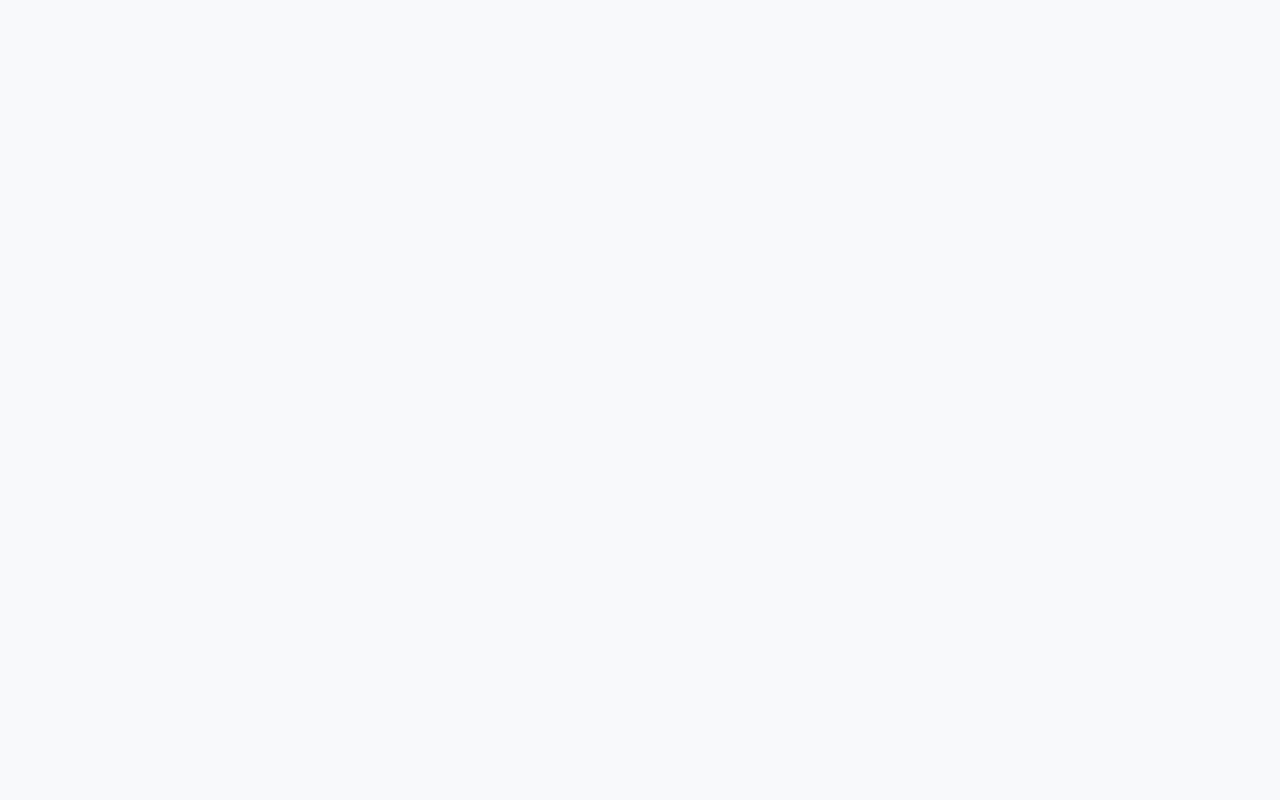
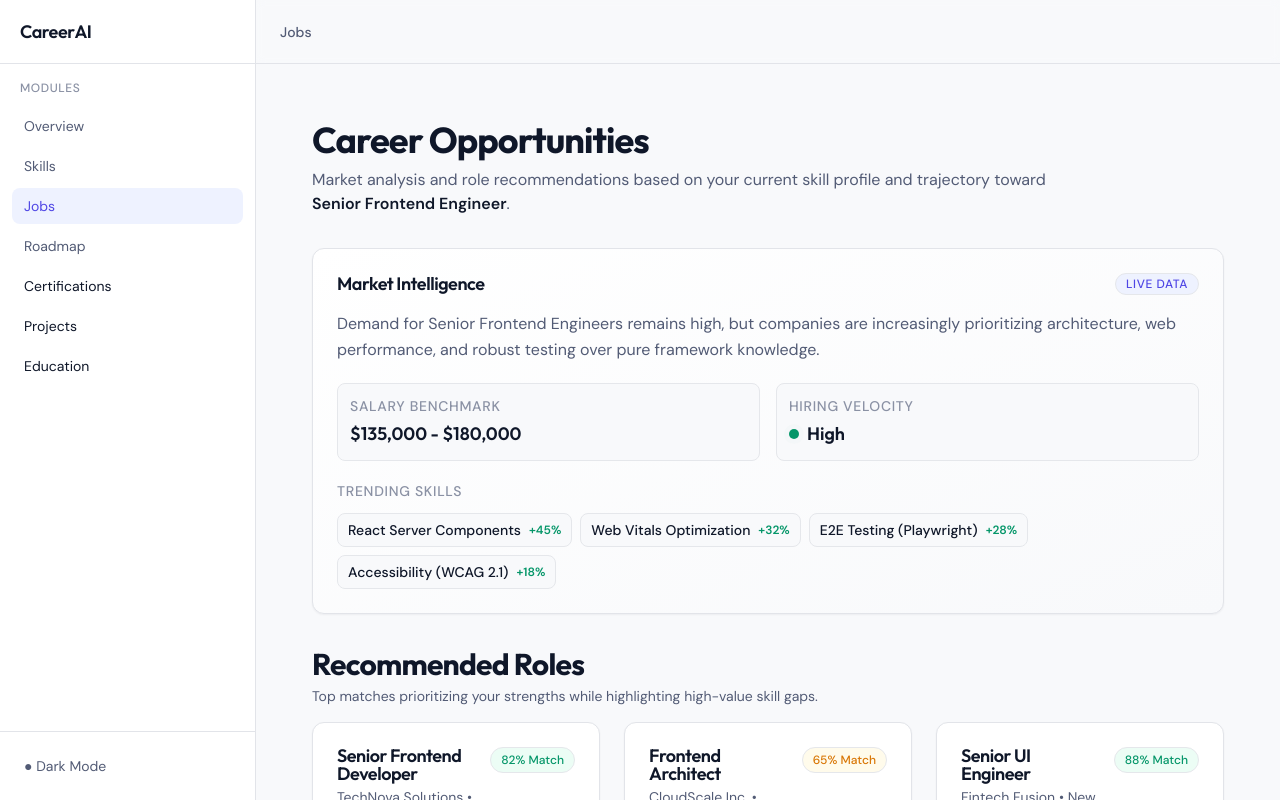
Before and after one commit to Ritesh1707/AI-Career-Growth-Dashboard, a React (Vite) app in the folder app/: page /dashboard/jobs in a window 1280 px wide. Before the commit this address had no page. Shown: the top 800 px of the page. Built offline with nearby package versions, Linux system fonts and the light colour scheme.

Commit message:
feat(routing): integrate jobs module into dashboard navigation
Add JobsPage wrapper, update DashboardLayout sidebar, and wire the /dashboard/jobs route in App.

```diff
--- a/app/src/App.jsx
+++ b/app/src/App.jsx
@@ -5,6 +5,7 @@ import LandingPage from './pages/LandingPage';
 import OverviewPage from './pages/OverviewPage';
 import RoadmapPage from './pages/RoadmapPage';
 import SkillsPage from './pages/SkillsPage';
+import JobsPage from './pages/JobsPage';
 import DesignSystemPage from './pages/DesignSystemPage';
 
 /**
@@ -15,6 +16,7 @@ import DesignSystemPage from './pages/DesignSystemPage';
  *   /dashboard     → DashboardLayout → OverviewPage
  *   /dashboard/overview → redirects to /dashboard
  *   /dashboard/skills   → SkillsPage
+ *   /dashboard/jobs     → JobsPage
  *   /dashboard/roadmap  → RoadmapPage
  *   /design-system → DesignSystemPage (standalone for testing)
  */
@@ -31,6 +33,7 @@ export default function App() {
         <Route index element={<OverviewPage />} />
         <Route path="overview" element={<Navigate to="/dashboard" replace />} />
         <Route path="skills" element={<SkillsPage />} />
+        <Route path="jobs" element={<JobsPage />} />
         <Route path="roadmap" element={<RoadmapPage />} />
       </Route>
 
--- a/app/src/layouts/DashboardLayout.jsx
+++ b/app/src/layouts/DashboardLayout.jsx
@@ -12,7 +12,7 @@ import { cn } from '../utils/cn';
 const navItems = [
   { label: 'Overview', to: '/dashboard', enabled: true },
   { label: 'Skills', to: '/dashboard/skills', enabled: true },
-  { label: 'Jobs', enabled: false },
+  { label: 'Jobs', to: '/dashboard/jobs', enabled: true },
   { label: 'Roadmap', to: '/dashboard/roadmap', enabled: true },
   { label: 'Certifications', enabled: false },
   { label: 'Projects', enabled: false },
@@ -22,6 +22,7 @@ const navItems = [
 const headerTitleMap = {
   '/dashboard': 'Overview',
   '/dashboard/skills': 'Skills',
+  '/dashboard/jobs': 'Jobs',
   '/dashboard/roadmap': 'Roadmap',
 };
 
--- /dev/null
+++ b/app/src/pages/JobsPage.jsx
@@ -0,0 +1,9 @@
+import { JobsModule } from '../features/jobs/components/JobsModule';
+
+export default function JobsPage() {
+  return (
+    <div className="w-full max-w-7xl mx-auto px-4 sm:px-6 lg:px-8 py-8">
+      <JobsModule />
+    </div>
+  );
+}
```
